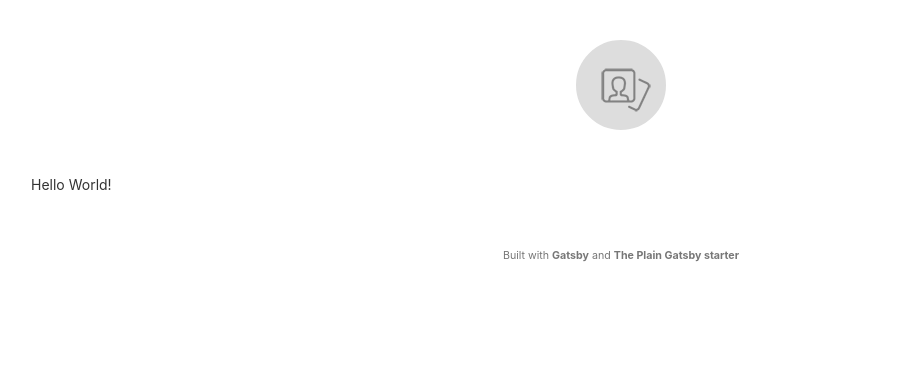
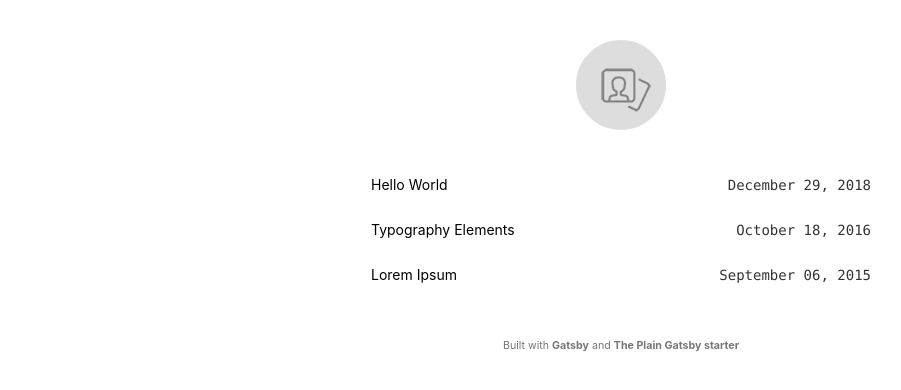
Before and after one commit to wangonya/the-plain-gatsby, a Gatsby site: page / in a window 1280 px wide. Shown: the whole page, without its empty margins (19-920 px from the left). Built offline with nearby package versions, Linux system fonts and the light colour scheme; Gatsby itself is replaced by a stand-in of ours.

Commit message:
display list of all posts in home page

```diff
--- a/src/pages/index.js
+++ b/src/pages/index.js
@@ -1,15 +1,48 @@
 import React from "react"
-import { Link } from "gatsby"
+import { Link, graphql } from "gatsby"
 
 import DefaultLayout from "../layouts/default"
 import Image from "../components/image"
 import SEO from "../components/seo"
 
-const IndexPage = () => (
-  <DefaultLayout>
-    <SEO title="Home" />
-    Hello World!
-  </DefaultLayout>
-)
+const IndexPage = ({ data }) => {
+  const posts = data.allMarkdownRemark.edges
+  const postsList = posts.map(post => (
+    <li key={post.node.id}>
+      <div className="post-date code">{post.node.frontmatter.date}</div>
+      <div className="title">
+        <Link to={post.node.fields.slug}>{post.node.frontmatter.title}</Link>
+      </div>
+    </li>
+  ))
+  return (
+    <DefaultLayout>
+      <SEO title="Home" />
+      <section>
+        <ul>{postsList}</ul>
+      </section>
+    </DefaultLayout>
+  )
+}
 
 export default IndexPage
+
+export const pageQuery = graphql`
+  query {
+    allMarkdownRemark(sort: { order: DESC, fields: [frontmatter___date] }) {
+      edges {
+        node {
+          id
+          excerpt(pruneLength: 250)
+          fields {
+            slug
+          }
+          frontmatter {
+            date(formatString: "MMMM DD, YYYY")
+            title
+          }
+        }
+      }
+    }
+  }
+`
```
